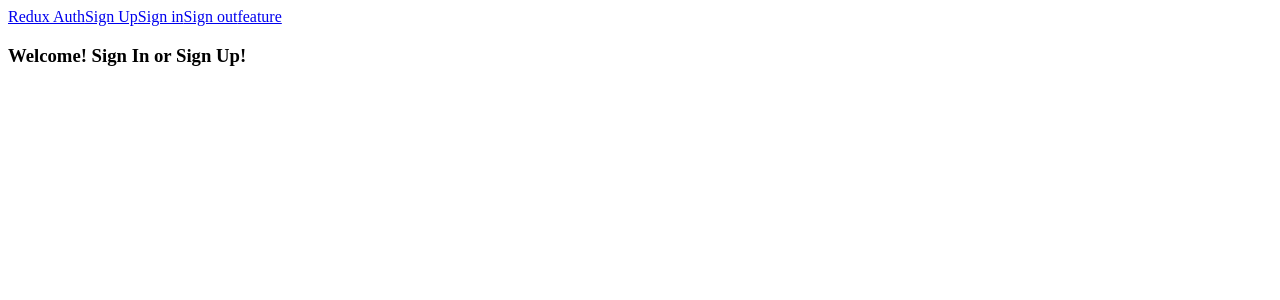
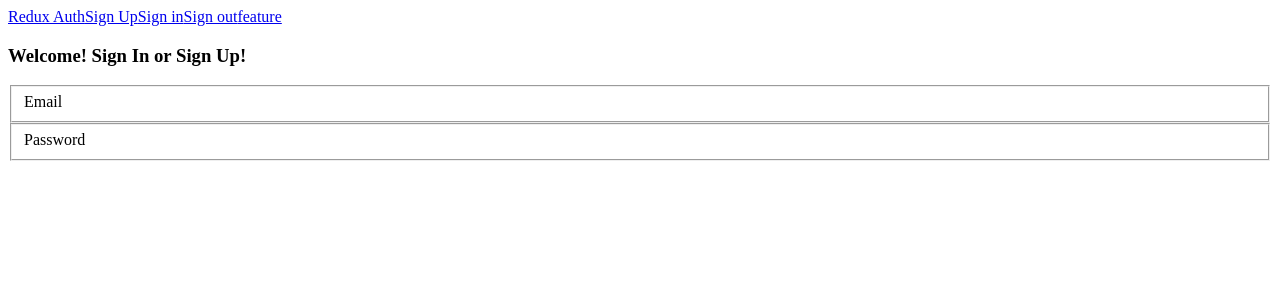
Before and after one commit to jonsoku-dev/react-test-practice, a React (Create React App) app in the folder client/: page /signup in a window 1280 px wide. Shown: the top 300 px of the page. Built offline with nearby package versions, Linux system fonts and the light colour scheme.

Commit message:
feat: 회원가입 컴포넌트 초안

```diff
--- /dev/null
+++ b/client/src/components/auth/Signup.js
@@ -0,0 +1,18 @@
+import React, { Component } from "react";
+
+class Signup extends Component {
+  render() {
+    return (
+      <form>
+        <fieldset>
+          <label>Email</label>
+        </fieldset>
+        <fieldset>
+          <label>Password</label>
+        </fieldset>
+      </form>
+    );
+  }
+}
+
+export default Signup;
--- a/client/src/index.js
+++ b/client/src/index.js
@@ -1,14 +1,17 @@
 import React from "react";
 import ReactDOM from "react-dom";
 import { BrowserRouter, Route } from "react-router-dom";
+
+// Components
+import App from "./components/App";
 import Welcome from "./components/Welcome";
-
-import App from "./components/App";
+import Signup from "./components/auth/Signup";
 
 ReactDOM.render(
   <BrowserRouter>
     <App>
       <Route path="/" component={Welcome} />
+      <Route path="/signup" component={Signup} />
     </App>
   </BrowserRouter>,
   document.querySelector("#root")
```
